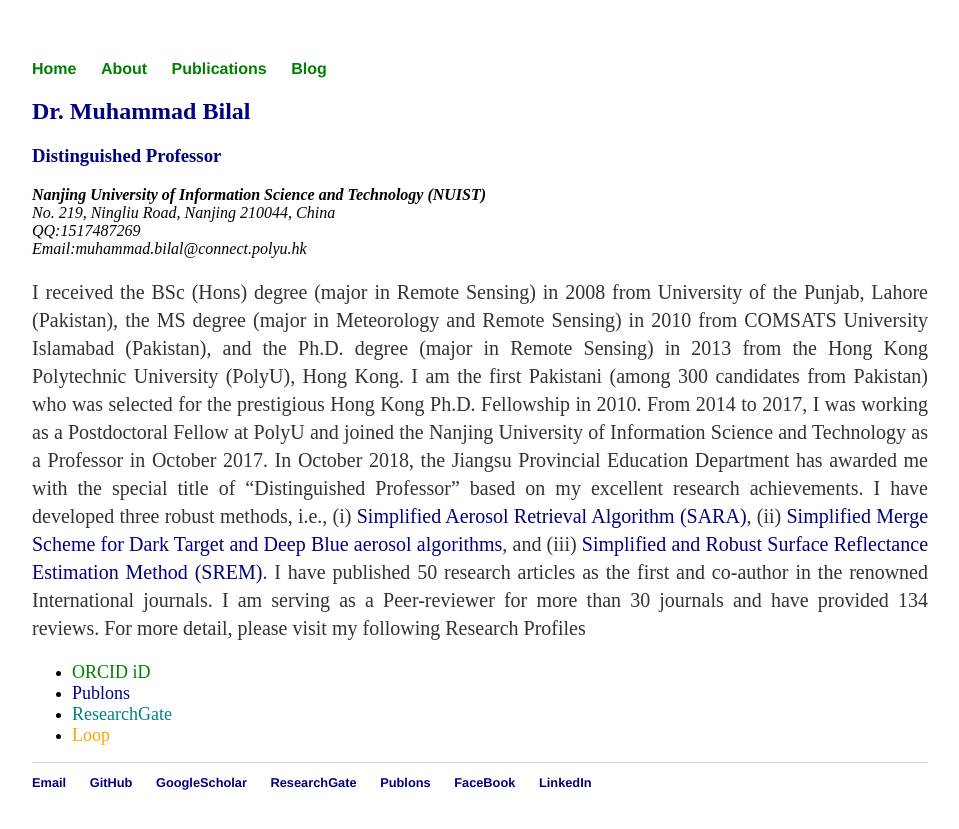
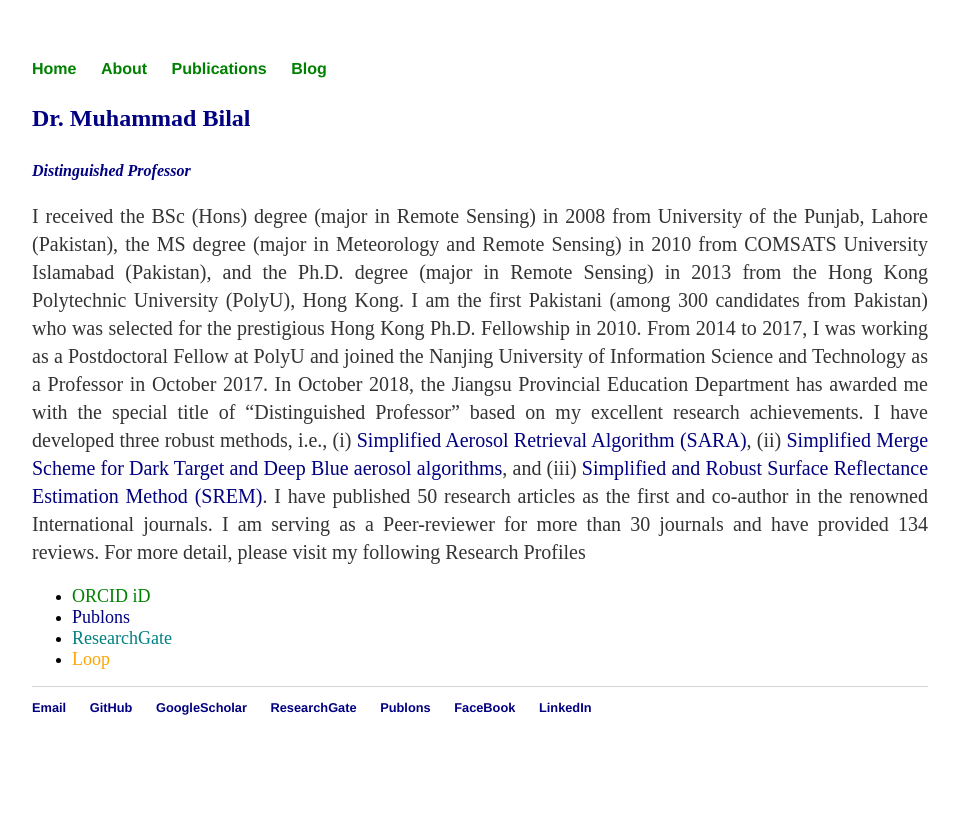
Before and after one commit to rs-DrBilal/rsbilal.github.io, a Jekyll site: the page built from about/index.html, in a window 1280 px wide. Shown: the top 829 px of the page, without its empty margins (160-1119 px from the left). Built offline with Jekyll 4.4.1, drawn with Linux system fonts in a browser that asks for light colours.

Commit message:
Update index.html

```diff
--- a/about/index.html
+++ b/about/index.html
@@ -4,14 +4,8 @@ title: About Muhammad Bilal
 ---
 
 		<div class="about">
-			<h2 style="color: NAVY">Dr. Muhammad Bilal</h2>
-			<h3 style="color: NAVY">Distinguished Professor</h3>
-					<address>
-					<strong>Nanjing University of Information Science and Technology (NUIST)</strong><br>
-					No. 219, Ningliu Road, Nanjing 210044, China<br>
-				  	<span class="QQ">QQ:1517487269</span><br>
-					<span class="obfuscate">Email:muhammad.bilal@connect.polyu.hk</span>
-					</address>
+	<p style="color: NAVY"> <strong>Dr. Muhammad Bilal</strong><br></p>
+		<p style="color: NAVY;font-size:16px"><strong><em>Distinguished Professor</em></strong></a></p>
 			<p style="text-align:justify;font-size:20px;"> I received the BSc (Hons) degree (major in Remote Sensing) in 2008 from University of the Punjab, Lahore (Pakistan),
 				the MS degree (major in Meteorology and Remote Sensing) in 2010 from COMSATS University Islamabad (Pakistan), and
 				the Ph.D. degree (major in Remote Sensing) in 2013 from the Hong Kong Polytechnic University (PolyU), Hong Kong.
```
